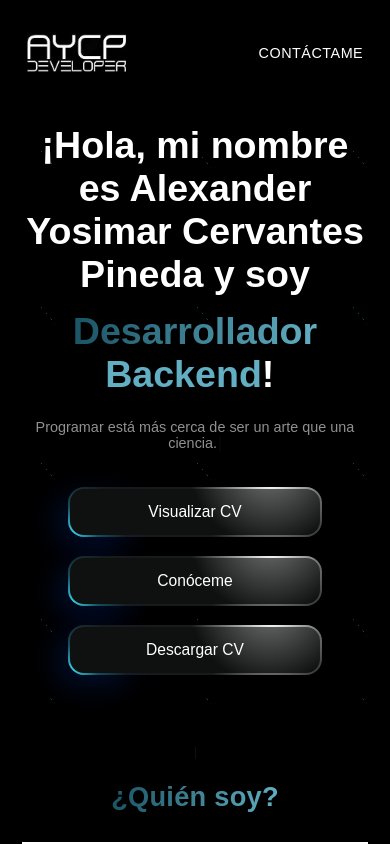
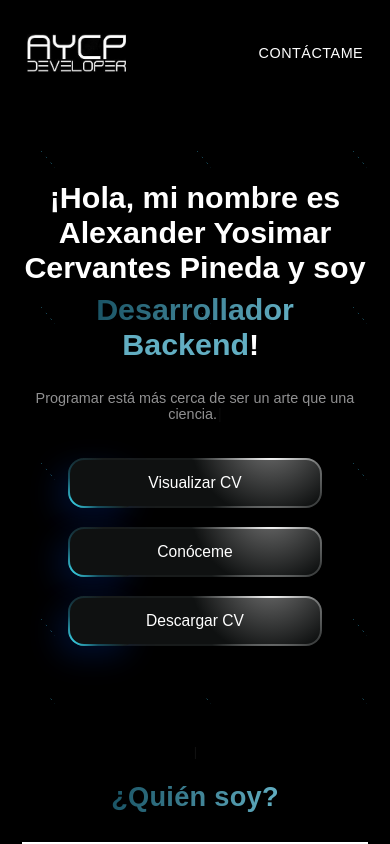
Before and after one commit to aycp-developer/aycpdeveloper, a React (Vite) app: page / in a window 390 px wide. Shown: the top 844 px of the page. Built offline with nearby package versions, Linux system fonts and the light colour scheme; a web font is replaced by a local one.

Commit message:
actualización en el tamaño del título principal

```diff
--- a/src/routes/start/Start.css
+++ b/src/routes/start/Start.css
@@ -85,24 +85,28 @@
     height: 37rem;
   }
   .start .titles-container {
-    justify-content: space-between;
+    justify-content: space-around;
     margin-top: 0;
-    height: 20.7rem;
+    height: 17rem;
     width: 92vw;
   }
   .start .titles-container .get-to-know-me-title-container {
-    height: 83%;
+    height: 78%;
     width: 100%;
   }
   .start .titles-container .get-to-know-me-title-container .get-to-know-me-title {
-    font-size: 2.35rem;
+    font-size: 2rem;
+    height: 54%;
+    width: 100%;
   }
   .start .titles-container .get-to-know-me-title-container .word-changer-container {
     display: flex;
     justify-content: center;
     align-items: center;
     align-items: start;
-    font-size: 2.35rem;
+    font-size: 2rem;
+    height: 36%;
+    width: 100%;
   }
   .start .titles-container .art-science-subtitle {
     font-size: 0.9rem;
@@ -116,36 +120,82 @@
     width: 65vw;
   }
 }
-@media (max-width: 377px) {
+@media (max-width: 403px) {
+  .start .titles-container {
+    justify-content: center;
+  }
   .start .titles-container .get-to-know-me-title-container {
-    height: 81%;
+    height: 88%;
   }
   .start .titles-container .get-to-know-me-title-container .get-to-know-me-title {
-    font-size: 2.3rem;
+    font-size: 1.96rem;
+    height: 47%;
   }
   .start .titles-container .get-to-know-me-title-container .word-changer-container {
-    font-size: 2.3rem;
+    font-size: 1.96rem;
+    height: 33%;
+  }
+}
+@media (max-width: 395px) {
+  .start .titles-container .get-to-know-me-title-container {
+    height: 86%;
+  }
+  .start .titles-container .get-to-know-me-title-container .get-to-know-me-title {
+    font-size: 1.92rem;
+  }
+  .start .titles-container .get-to-know-me-title-container .word-changer-container {
+    font-size: 1.92rem;
+  }
+}
+@media (max-width: 390px) {
+  .start .titles-container .get-to-know-me-title-container .get-to-know-me-title {
+    font-size: 1.9rem;
+    height: 47%;
+  }
+  .start .titles-container .get-to-know-me-title-container .word-changer-container {
+    font-size: 1.9rem;
+  }
+}
+@media (max-width: 383px) {
+  .start .titles-container {
+    justify-content: center;
+  }
+  .start .titles-container .get-to-know-me-title-container .get-to-know-me-title {
+    font-size: 1.87rem;
+  }
+  .start .titles-container .get-to-know-me-title-container .word-changer-container {
+    font-size: 1.87rem;
+  }
+}
+@media (max-width: 377px) {
+  .start .titles-container {
+    align-content: center;
+  }
+  .start .titles-container .get-to-know-me-title-container .get-to-know-me-title {
+    font-size: 1.84rem;
+    height: 46%;
+  }
+  .start .titles-container .get-to-know-me-title-container .word-changer-container {
+    font-size: 1.84rem;
+  }
+}
+@media (max-width: 371px) {
+  .start .titles-container {
+    align-content: center;
+  }
+  .start .titles-container .get-to-know-me-title-container .get-to-know-me-title {
+    font-size: 1.81rem;
+  }
+  .start .titles-container .get-to-know-me-title-container .word-changer-container {
+    font-size: 1.81rem;
   }
 }
 @media (max-width: 369px) {
-  .start .titles-container .get-to-know-me-title-container {
-    height: 80%;
-  }
   .start .titles-container .get-to-know-me-title-container .get-to-know-me-title {
-    font-size: 2.25rem;
+    font-size: 1.78rem;
+    height: 44%;
   }
   .start .titles-container .get-to-know-me-title-container .word-changer-container {
-    font-size: 2.25rem;
-  }
-}
-@media (max-width: 361px) {
-  .start .titles-container .get-to-know-me-title-container {
-    height: 79%;
-  }
-  .start .titles-container .get-to-know-me-title-container .get-to-know-me-title {
-    font-size: 2.2rem;
-  }
-  .start .titles-container .get-to-know-me-title-container .word-changer-container {
-    font-size: 2.2rem;
+    font-size: 1.78rem;
   }
 }/*# sourceMappingURL=Start.css.map */
--- a/src/routes/start/Start.scss
+++ b/src/routes/start/Start.scss
@@ -66,23 +66,27 @@
         height: 37rem;
 
         .titles-container {
-            justify-content: space-between;
+            justify-content: space-around;
             margin-top: 0;
-            height: 20.7rem;
+            height: 17rem;
             width: 92vw;
 
             .get-to-know-me-title-container {
-                height: 83%;
+                height: 78%;
                 width: 100%;
 
                 .get-to-know-me-title {
-                    font-size: 2.35rem;
+                    font-size: 2rem;
+                    height: 54%;
+                    width: 100%;
                 }
 
                 .word-changer-container {
                     @include styles.center;
                     align-items: start;
-                    font-size: 2.35rem;
+                    font-size: 2rem;
+                    height: 36%;
+                    width: 100%;
                 }
             }
 
@@ -102,18 +106,112 @@
     }
 }
 
+@media (max-width: 403px) {
+    .start {
+        .titles-container {
+            justify-content: center;
+
+            .get-to-know-me-title-container {
+                height: 88%;
+
+                .get-to-know-me-title {
+                    font-size: 1.96rem;
+                    height: 47%;
+                }
+
+                .word-changer-container {
+                    font-size: 1.96rem;
+                    height: 33%;
+                }
+            }
+        }
+    }
+}
+
+@media (max-width: 395px) {
+    .start {
+        .titles-container {
+            .get-to-know-me-title-container {
+                height: 86%;
+
+                .get-to-know-me-title {
+                    font-size: 1.92rem;
+                }
+
+                .word-changer-container {
+                    font-size: 1.92rem;
+                }
+            }
+        }
+    }
+}
+
+@media (max-width: 390px) {
+    .start {
+        .titles-container {
+            .get-to-know-me-title-container {
+                .get-to-know-me-title {
+                    font-size: 1.90rem;
+                    height: 47%;
+                }
+
+                .word-changer-container {
+                    font-size: 1.90rem;
+                }
+            }
+        }
+    }
+}
+
+@media (max-width: 383px) {
+    .start {
+        .titles-container {
+            justify-content: center;
+
+            .get-to-know-me-title-container {
+                .get-to-know-me-title {
+                    font-size: 1.87rem;
+                }
+
+                .word-changer-container {
+                    font-size: 1.87rem;
+                }
+            }
+        }
+    }
+}
+
 @media (max-width: 377px) {
     .start {
         .titles-container {
+            align-content: center;
+
             .get-to-know-me-title-container {
-                height: 81%;
-
                 .get-to-know-me-title {
-                    font-size: 2.3rem;
+                    font-size: 1.84rem;
+                    height: 46%;
                 }
 
                 .word-changer-container {
-                    font-size: 2.3rem;
+                    font-size: 1.84rem;
+                }
+            }
+        }
+    }
+}
+
+@media (max-width: 371px) {
+    .start {
+        .titles-container {
+            align-content: center;
+
+            .get-to-know-me-title-container {
+                .get-to-know-me-title {
+                    font-size: 1.81rem;
+                }
+
+                .word-changer-container {
+                    font-size: 1.81rem;
                 }
             }
         }
@@ -124,34 +222,15 @@
     .start {
         .titles-container {
             .get-to-know-me-title-container {
-                height: 80%;
-
                 .get-to-know-me-title {
-                    font-size: 2.25rem;
+                    font-size: 1.78rem;
+                    height: 44%;
                 }
 
                 .word-changer-container {
-                    font-size: 2.25rem;
+                    font-size: 1.78rem;
                 }
             }
         }
     }
 }
-
-@media (max-width: 361px) {
-    .start {
-        .titles-container {
-            .get-to-know-me-title-container {
-                height: 79%;
-
-                .get-to-know-me-title {
-                    font-size: 2.2rem;
-                }
-
-                .word-changer-container {
-                    font-size: 2.2rem;
-                }
-            }
-        }
-    }
-}
```
Also changed, not shown: 1 other file (tests, documents, lock files or other folders).
